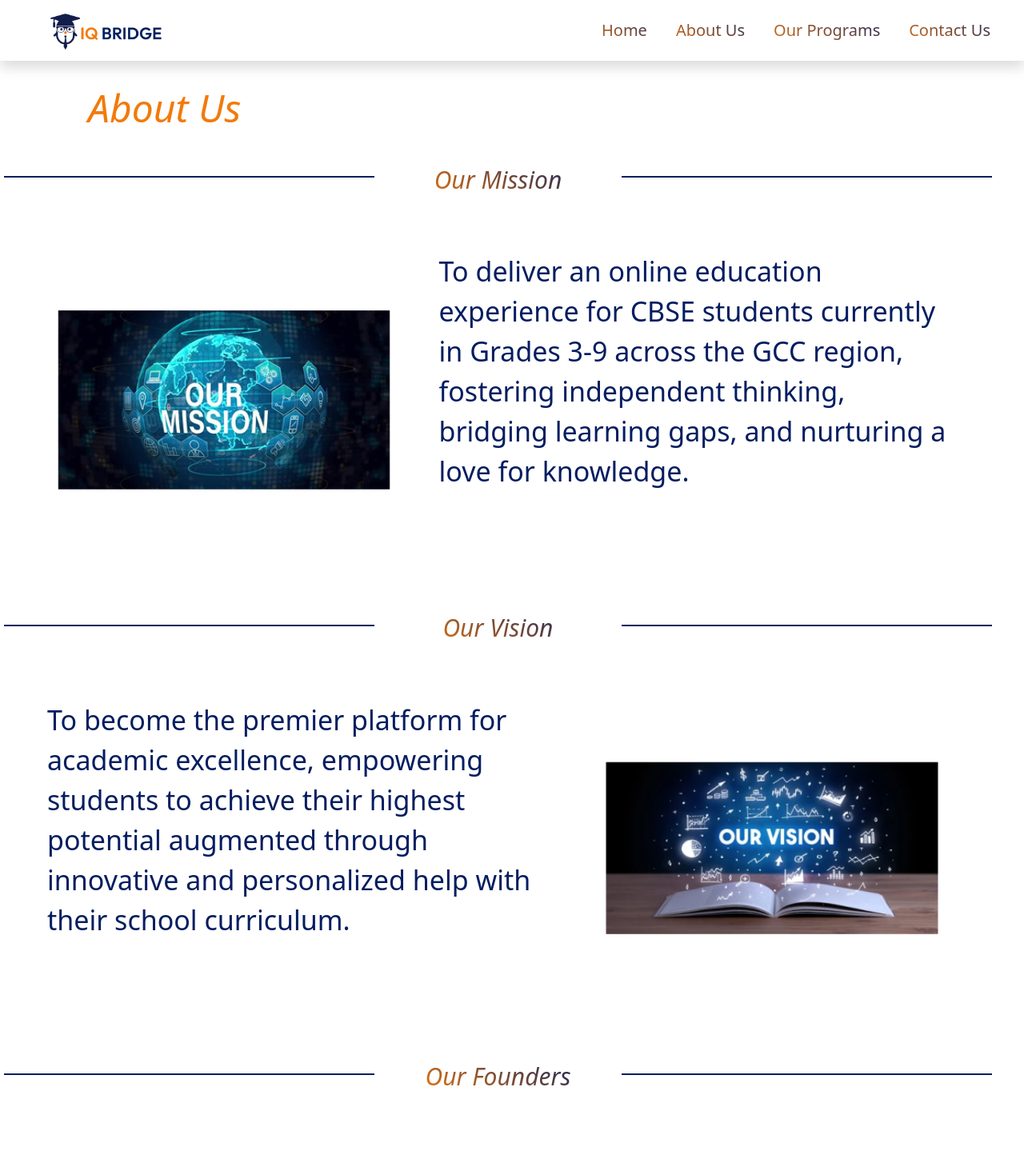
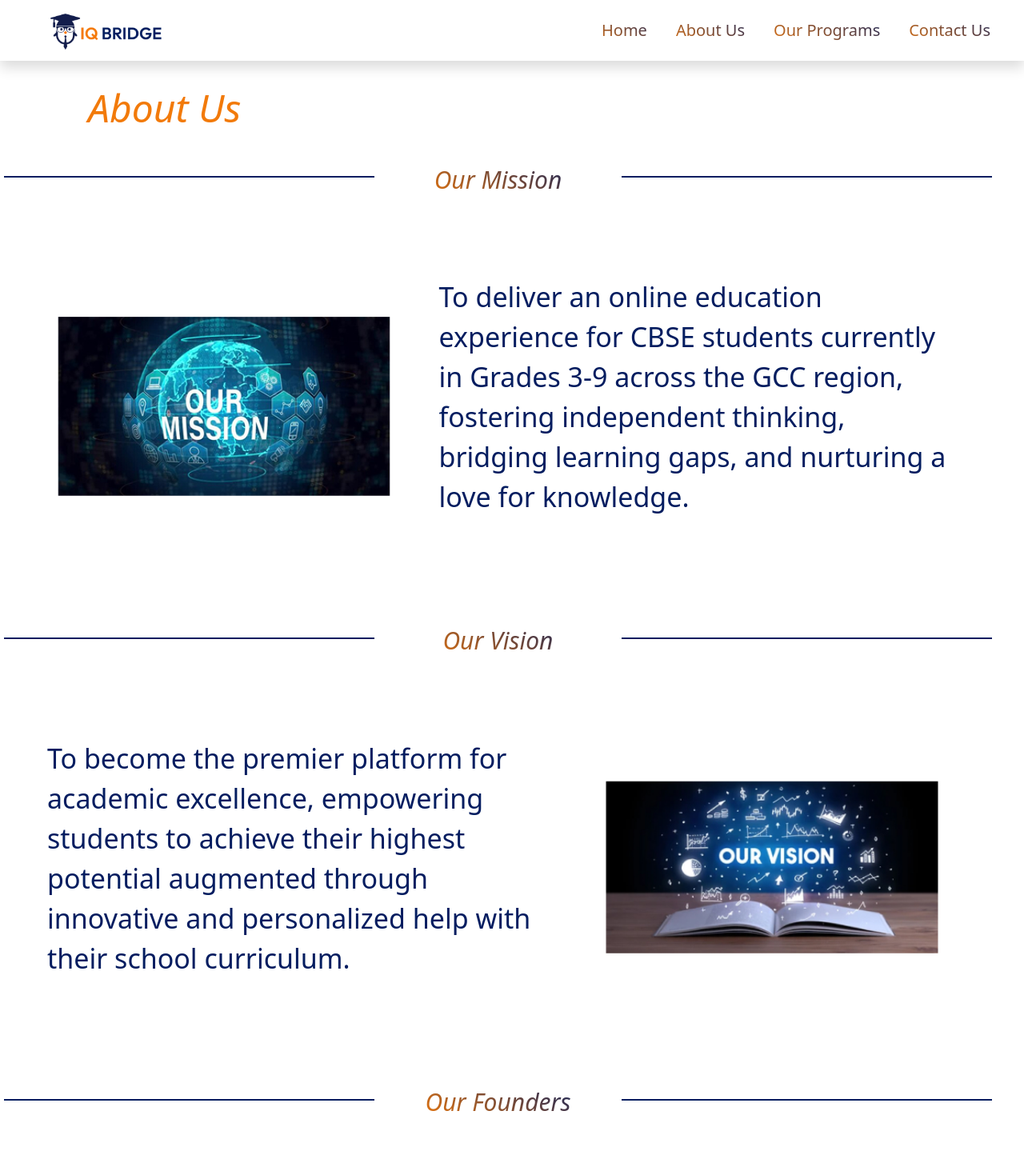
Before and after one commit to dilip2k04/hostinger, a React (Vite) app: page /about-us in a window 1280 px wide. Shown: the top 1449 px of the page at 80% size. Built offline with nearby package versions, Linux system fonts and the light colour scheme.

Commit message:
Tabchange

```diff
--- a/src/pages/AboutUs/components/Tab/Tab.css
+++ b/src/pages/AboutUs/components/Tab/Tab.css
@@ -357,6 +357,9 @@
         align-items: center;
         text-align: center;
     }
+    .content{
+        margin-top: 0px;
+    }
 }
 @media (min-width: 340px) and (max-width: 394px) {
 
--- a/src/pages/AboutUs/components/Tab/Tab.jsx
+++ b/src/pages/AboutUs/components/Tab/Tab.jsx
@@ -57,7 +57,7 @@ export default function Tab({
           <>
             {/* Left: Text | Right: Image */}
             <div className="col-md-7 order-2 order-md-1 d-flex justify-content-center align-items-center flex-column p-4">
-              <div className="content text-center">
+              <div className="content mt-5">
                 <h3>{content}</h3>
               </div>
             </div>
@@ -72,7 +72,7 @@ export default function Tab({
               <img src={img} className="tab_img rounded img-fluid" alt="tab" />
             </div>
             <div className="col-md-7 order-2 order-md-2 d-flex justify-content-center align-items-center flex-column p-4">
-              <div className="content text-center">
+              <div className="content mt-5">
                 <h3>{content}</h3>
               </div>
             </div>
```
